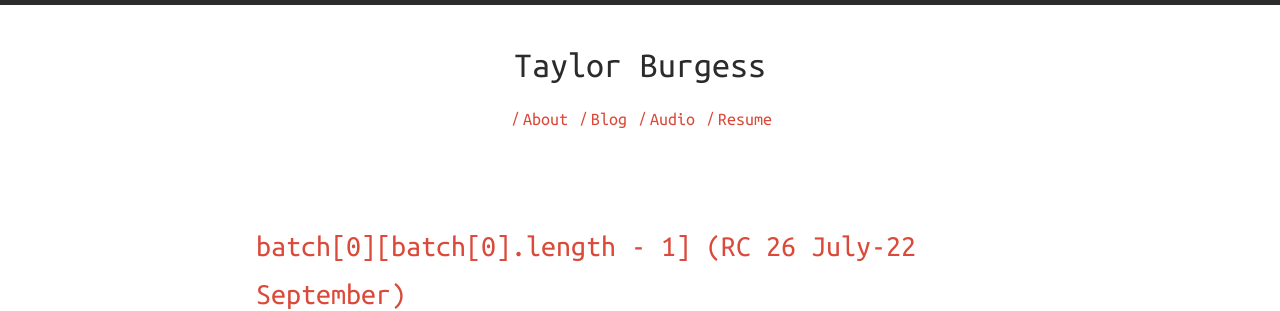
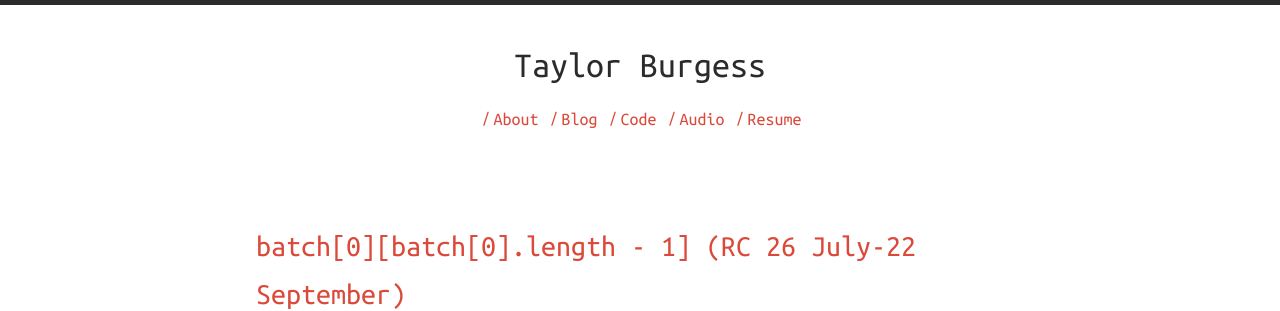
Before and after one commit to tayloraburgess/tayloraburgess.github.io, a Jekyll site: the page built from index.html, in a window 1280 px wide. Shown: the top 311 px of the page. Built offline with Jekyll 4.4.1, drawn with Linux system fonts in a browser that asks for light colours; nearby versions of some CDN libraries.

Commit message:
Add Projects page
Add basic markdown page with YAML. Add link to header.

```diff
--- a/_includes/header-links.html
+++ b/_includes/header-links.html
@@ -6,6 +6,10 @@
 		<a href="{{ '/blog' | prepend: site.baseurl | prepend: site.url }}">Blog</a><span>/</span>
 	</li>
 		<li>
+		<a href="{{ '/code' | prepend: site.baseurl | prepend: site.url }}">Code	</a><span>/</span>
+	</li>
+	</li>
+		<li>
 		<a href="{{ '/audio' | prepend: site.baseurl | prepend: site.url }}">Audio</a><span>/</span>
 	</li>
 	<li>
```
